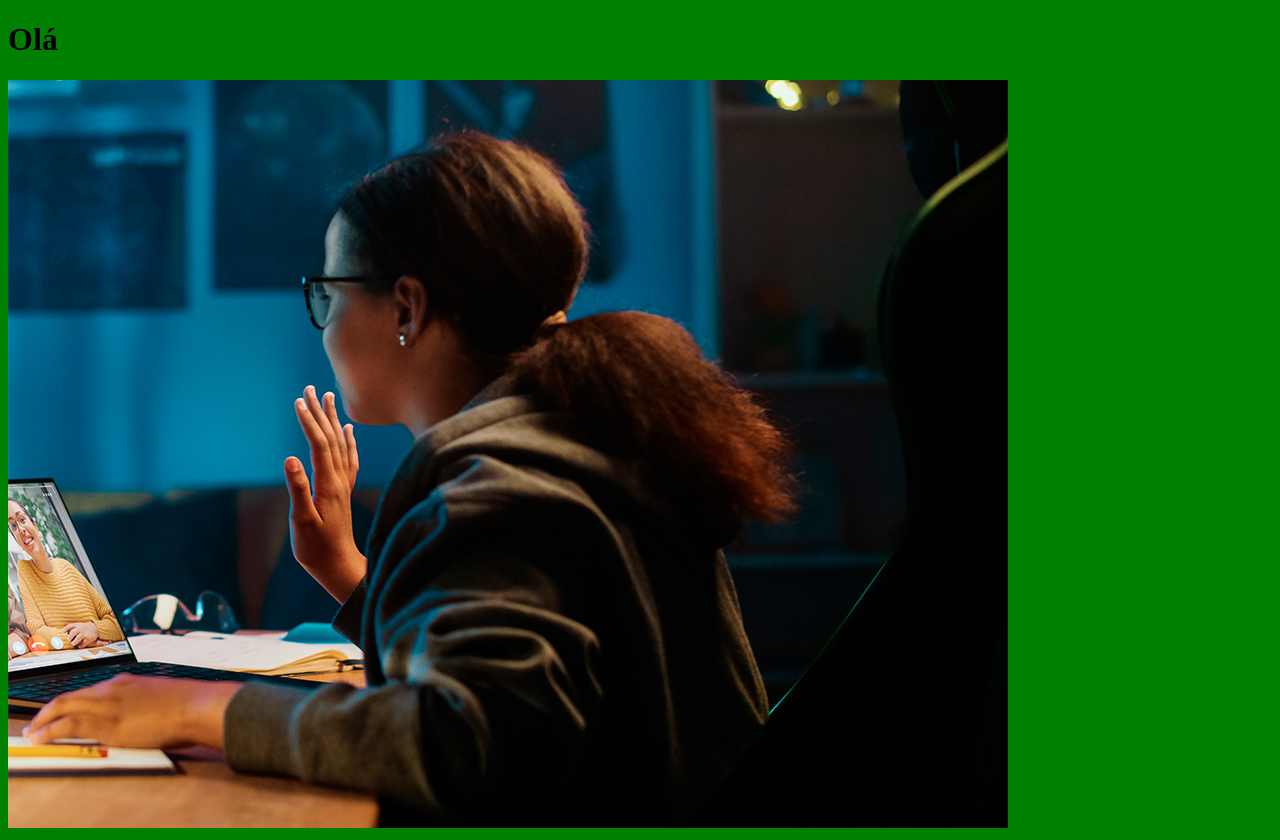
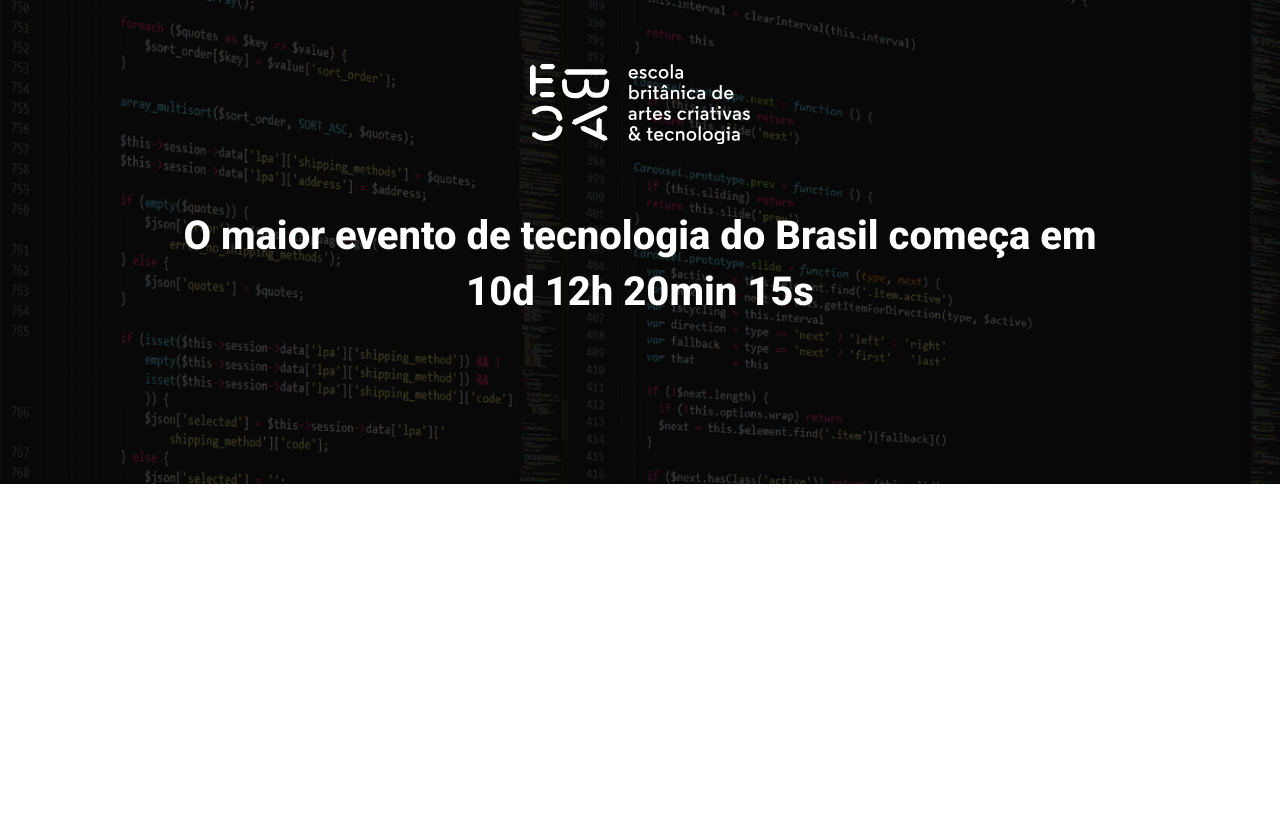
Before and after one commit to Pocati/ebac_tech_talks, a website built with Parcel: page src/index.html in a window 1280 px wide. After the commit the page ends 800 px from the top, so only its background shows below. Built offline with nearby package versions, Linux system fonts and the light colour scheme.

Commit message:
criando o hero

```diff
--- a/src/index.html
+++ b/src/index.html
@@ -1,15 +1,26 @@
 <!DOCTYPE html>
 <html lang="en">
+
 <head>
     <meta charset="UTF-8">
     <meta http-equiv="X-UA-Compatible" content="IE=edge">
     <meta name="viewport" content="width=device-width, initial-scale=1.0">
     <title>Document</title>
+    <link rel="preconnect" href="https://fonts.googleapis.com">
+    <link rel="preconnect" href="https://fonts.gstatic.com" crossorigin>
+    <link href="https://fonts.googleapis.com/css2?family=Roboto:ital,wght@0,100..900;1,100..900&display=swap"
+        rel="stylesheet">
     <link rel="stylesheet" href="./styles/main.scss">
 </head>
+
 <body>
-    <h1>Olá</h1>
-    <img src="./images/backend.png" alt="">
+    <header class="hero">
+        <div class="container">
+            <img class="hero__logo" src="./images/ebac_logo.svg" alt="">
+            <p class="hero__text">O maior evento de tecnologia do Brasil começa em 10d 12h 20min 15s</p>
+        </div>
+    </header>
     <script src="./scripts/main.js"></script>
 </body>
+
 </html>
--- /dev/null
+++ b/src/styles/_hero.scss
@@ -0,0 +1,53 @@
+.hero {
+    padding-top: 64px;
+    padding-bottom: 100px;
+    background-image: url(../images/fundo.png);
+    background-repeat: no-repeat;
+    background-size: cover;
+    position: relative;
+
+    .container {
+        position: relative;
+    }
+
+    &::before{
+        position: absolute;
+        top: 0;
+        left: 0;
+        width: 100%;
+        height: 100%;
+        background-color: #000;
+        content: '';
+        opacity: .7;
+    }
+
+    &__text {
+        margin-top: 64px;
+        margin-bottom: 64px;
+        font-size: 40px;
+        line-height: 56px;
+        font-weight: 800;
+        text-align: center;
+    }
+
+    &__logo {
+        margin: 0 auto;
+        height: 80px;
+        display: block;
+    }
+
+    @media (max-width: 640px) {
+
+        padding: 40px 0;
+        &__logo {
+            height: 40px;
+
+        }
+
+        &__text {
+            font-size: 22px;
+            line-height: 24px;
+            margin: 24px 0;
+        }
+    }
+}
--- a/src/styles/main.scss
+++ b/src/styles/main.scss
@@ -1,3 +1,23 @@
-body {
-    background-color: green;
+@use 'hero';
+
+* {
+    margin: 0;
+    padding: 0;
+    box-sizing: border-box;
+    font-family: Roboto, sans-serif;
+    color: #fff;
 }
+
+.container {
+    max-width: 960px;
+    width: 100%;
+    margin: 0 auto;
+
+    @media (max-width: 640px) {
+        max-width: 80%;
+    }
+
+    @media (max-width: 1024px) {
+        max-width: 90%;
+    }
+}
```
Also changed, not shown: package.json (+9 -1 lines).
